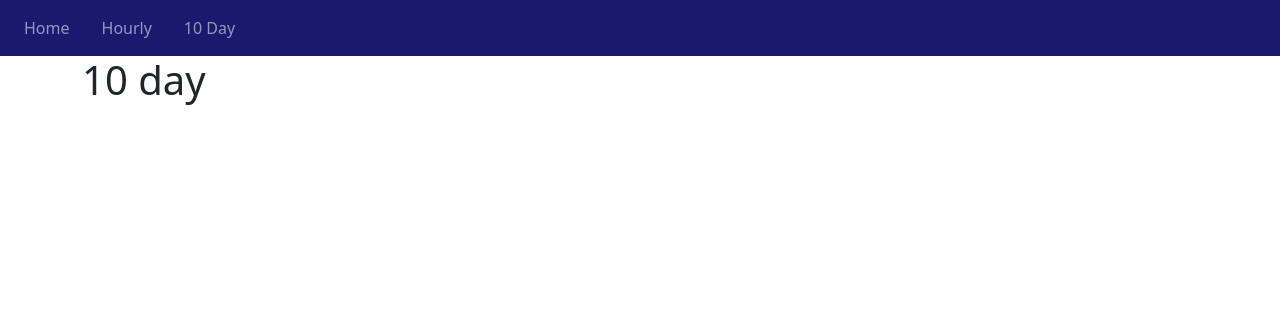
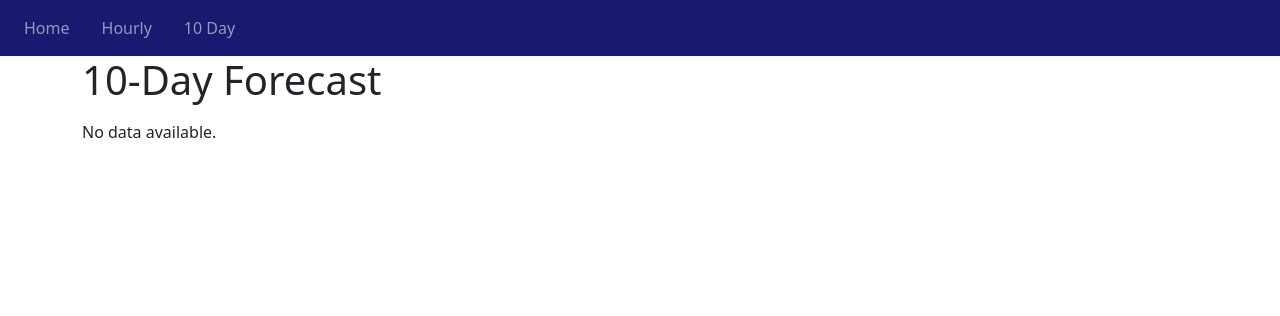
Before and after one commit to snehathomas4427/Weather-app, a Flask app: page /tenday in a window 1280 px wide. Shown: the top 316 px of the page. Run offline with Flask 3, Linux system fonts and the light colour scheme.

Commit message:
daily forecaset

```diff
--- a/weather.py
+++ b/weather.py
@@ -13,12 +13,20 @@ class WeatherData:
     temp_max: float
     temp_min: float
 
+@dataclass
+class HourlyData:
+    time: float
+    description: str
+    temp: int
+    icon: str
+
+
 def get_lat_lon(city_name, state_code, country_code, api_key):
 
     resp = requests.get(f'http://api.openweathermap.org/geo/1.0/direct?q={city_name},{state_code},{country_code}&appid={api_key}').json()
     #print("resp:" , resp)
-    if not resp:
-        return None, None
+    '''if not resp:
+        return None, None'''
     lat, lon = resp[0]['lat'], resp[0]['lon']
     return lat,lon
 
@@ -29,7 +37,7 @@ def get_current_weather(lat, lon, api_key):
     else:
         weather_data = requests.get(f'https://api.openweathermap.org/data/2.5/weather?lat={lat}&lon={lon}&appid={api_key}&units=imperial').json()
         #weather_data = requests.get(f"https://api.openweathermap.org/data/3.0/onecall?lat={lat}&lon={lon}&appid={api_key}&units=imperial").json()
-        print(weather_data)
+        #print(weather_data)
         data = WeatherData(
             main = weather_data['weather'][0]['main'],
             description = weather_data['weather'][0]['description'],
@@ -40,24 +48,41 @@ def get_current_weather(lat, lon, api_key):
         )
         return data
 
-def hourly_weather(lat, lon, api_key):
+'''def hourly_weather(lat, lon, api_key):
     hour_data = requests.get(f"https://pro.openweathermap.org/data/2.5/forecast/hourly?lat={lat}&lon={lon}&appid={api_key}").json()
-    print(hour_data)
+    print(hour_data)'''
 
 def daily_weather(lat, lon, api_key):
-    day_data = requests.get(f"https://api.openweathermap.org/data/2.5/forecast?lat={lat}&lon={lon}&appid={api_key}").json()
+    day_data = requests.get(f"https://api.openweathermap.org/data/2.5/forecast?lat={lat}&lon={lon}&appid={api_key}&units=imperial").json()
     #api.openweathermap.org/data/2.5/forecast?lat=44.34&lon=10.99&appid=ff13222f452ad448227993242c3afbec
-    print(day_data)
+    #print(day_data)
+    hourly_data = []
+    for hour in day_data['list']:
+        data = HourlyData(
+            time=hour['dt'],
+            description=hour['weather'][0]['description'],
+            temp=hour['main']['temp'],
+            icon=hour['weather'][0]['icon']
+        )
+        hourly_data.append(data)
+    return hourly_data
 
-def main(city_name, state_name, country_name):
+def main_current_weather(city_name, state_name, country_name):
     location = True
     lat, lon = get_lat_lon(city_name, state_name, country_name, api_key)
     weather_data = get_current_weather(lat, lon, api_key)
     return weather_data
 
-if __name__ == "__main__":
+def main_daily_weather(city_name, state_name, country_name):
+    lat, lon = get_lat_lon(city_name, state_name, country_name, api_key)
+    weather_data = daily_weather(lat, lon, api_key)
+    return weather_data
+
+print(main_daily_weather('Mission','KS', 'US'))
+
+'''if __name__ == "__main__":
     lat, lon = get_lat_lon('Mission','KS', 'US', api_key)
     daily_weather(lat, lon, api_key)
     #print(get_current_weather(lat, lon, api_key))
     #hourly_weather(lat, lon, api_key)
-    #get_lat_lon('zxdtj','afds', 'sfs', api_key)
+    #get_lat_lon('zxdtj','afds', 'sfs', api_key)'''
--- a/website/templates/tenday.html
+++ b/website/templates/tenday.html
@@ -1,8 +1,18 @@
-{%extends 'base.html'%}
-{% block title %} 10-Day {% endblock %}
+{% extends 'base.html' %}
+{% block title %} 10-Day Forecast {% endblock %}
 
-{%block content%}
-
-<h1>10 day</h1>
-
+{% block content %}
+<h1>10-Day Forecast</h1>
+<p>
+    {% if data %}
+        {% for item in data %}
+            <p>{{ item.description }} <br>
+            <img src="https://openweathermap.org/img/wn/{{ item.icon }}@2x.png" alt="Icon">
+            <p>{{ item.temp }} °F</p><br>
+            </p>
+        {% endfor %}
+    {% else %}
+        <p>No data available.</p>
+    {% endif %}
+</p>
 {% endblock %}
--- a/website/views.py
+++ b/website/views.py
@@ -1,7 +1,8 @@
 #stores the URL endpoints/routes (ex: login page, home page, etc.) t
 
-from flask import Blueprint, render_template, request, flash
-from weather import main as get_weather
+from flask import Blueprint, render_template, request, flash, session
+from weather import main_current_weather as get_weather
+from weather import main_daily_weather as daily_weather
 
 #blueprint allows you create routes in different files
 views = Blueprint('views' , __name__)
@@ -21,6 +22,10 @@ def home():
         data = get_weather(city, state, country)
         if data == None:
             flash("No Results Found", category='error')
+        else:
+            session['city'] = city
+            session['state'] = state
+            session['country'] = country
 
     return render_template('base.html', data=data) #This line renders the base.html template and passes the data variable to the template. The data variable can be used within the template to display the fetched weather information.
 
@@ -28,6 +33,13 @@ def home():
 def hourly():
     return render_template('hourly.html')
 
-@views.route('/tenday')
+@views.route('/tenday', methods=['GET', 'POST'])
 def tenday():
-    return render_template('tenday.html')
+    data = None
+    city = session.get('city')
+    state = session.get('state')
+    country = session.get('country')
+    if city and state and country:
+        data = daily_weather(city, state, country)
+
+    return render_template('tenday.html', data=data)
```
